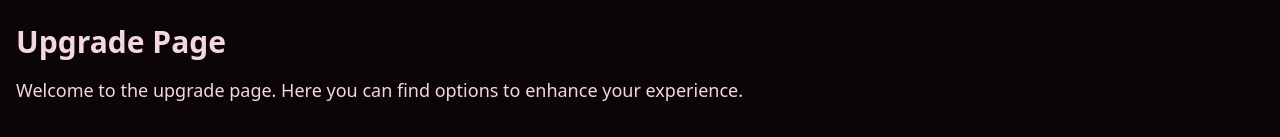
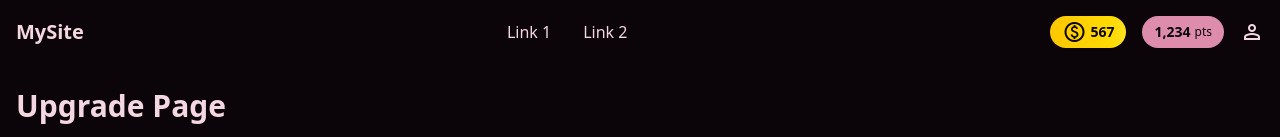
Before and after one commit to kristiankunc/hackathon25, a SvelteKit app: page /upgrades in a window 1280 px wide. Shown: the top 137 px of the page. Built offline with nearby package versions, Linux system fonts and the light colour scheme.

Commit message:
add header to upgrades page

```diff
--- a/src/routes/upgrades/+page.svelte
+++ b/src/routes/upgrades/+page.svelte
@@ -1,7 +1,9 @@
 <script lang="ts">
+	import Header from "$lib/components/Header.svelte";
 	import UpgradeTree from "$lib/components/UpgradeTree.svelte";
 </script>
 
+<Header />
 <main class="mx-auto max-w-7xl px-4 py-6">
 	<h1 class="mb-4 text-3xl font-bold text-text">Upgrade Page</h1>
 	<p class="mb-4 text-lg text-text">Welcome to the upgrade page. Here you can find options to enhance your experience.</p>
```
